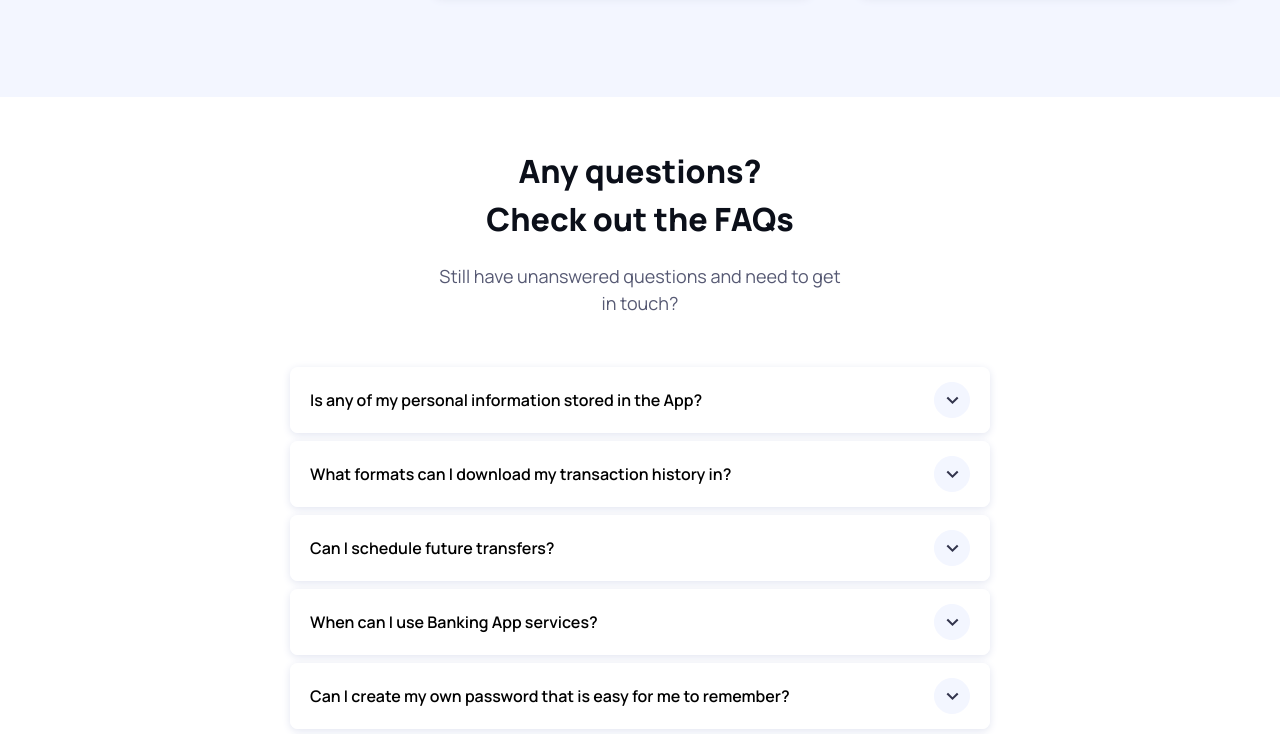
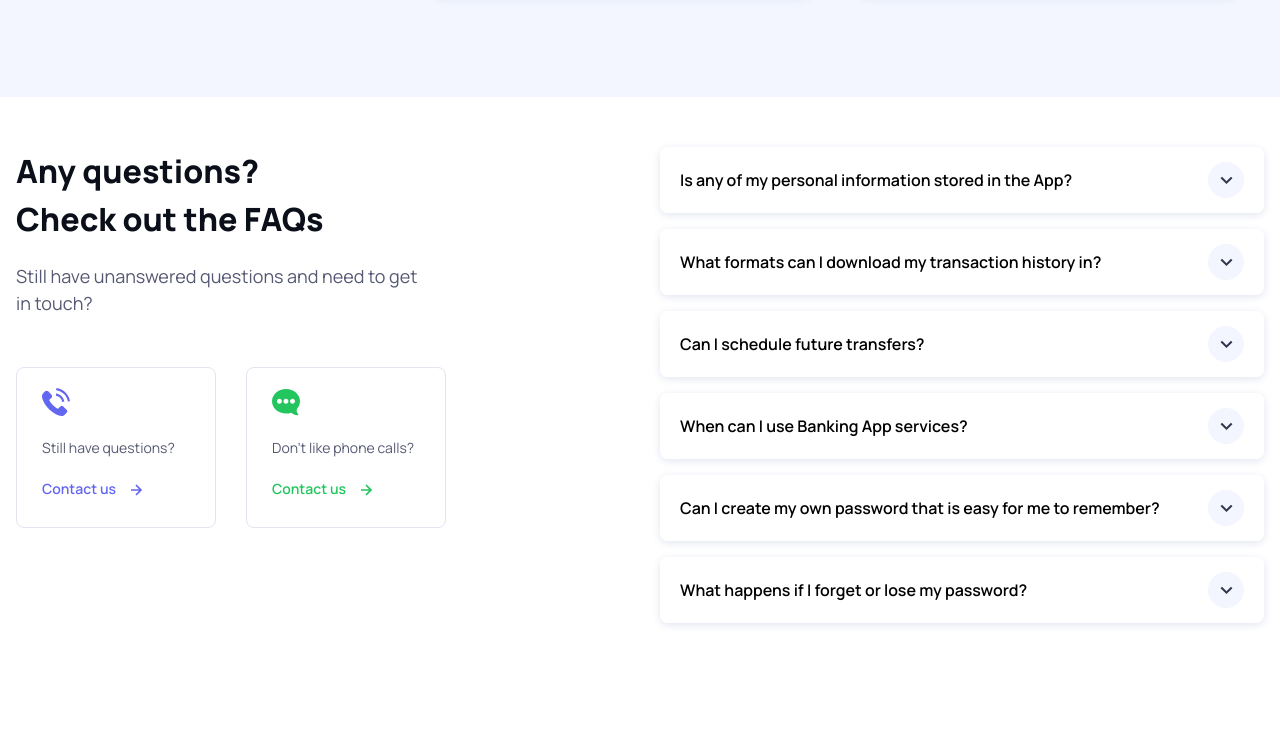
Before and after one commit to ChristofferRiquelme/silicon, a plain HTML site: page index.html in a window 1280 px wide. Shown: the part 3580-4314 px from the top of the page. After the commit the page ends 4243 px from the top, so only its background shows below. Drawn offline with Linux system fonts and the light colour scheme.

Commit message:
Desktop view done

```diff
--- a/css/style.css
+++ b/css/style.css
@@ -949,6 +949,14 @@ h1, h2, h3, h4, h5, h6 {
         display: flex;
         flex-direction: column;
     }
+
+    @media (width >= 1025px) {
+        display: grid;
+        grid-template-columns: 1fr 1fr;
+        grid-template-rows: auto 1fr;
+        gap: 0 40px;
+        align-items: start;
+    }
 }
 
 .silicon-faq-content {
@@ -959,6 +967,12 @@ h1, h2, h3, h4, h5, h6 {
     @media (width >= 768px) {
         order: 1;
     }
+
+    @media (width >= 1025px) {
+        grid-column: 1;
+        grid-row: 1;
+        align-items: flex-start;
+    }
 }
 
 .silicon-faq-content-title {
@@ -967,6 +981,12 @@ h1, h2, h3, h4, h5, h6 {
 
     @media (width >= 768px) {
         width: 340px;
+    }
+
+    @media (width >= 1025px) {
+        grid-column: 1;
+        grid-row: 1;
+        text-align: left;
     }
 
     h2 {
@@ -987,6 +1007,10 @@ h1, h2, h3, h4, h5, h6 {
         width: 410px;
     }
 
+    @media (width >= 1025px) {
+        text-align: left;
+    }
+
     p {
         font-size: 1.125rem;
         color: #565973;
@@ -1005,6 +1029,11 @@ h1, h2, h3, h4, h5, h6 {
         width: 100%;
         max-width: 700px;
     }
+
+    @media (width >= 1025px) {
+        grid-column: 1;
+        grid-row: 2;
+    }
 }
 
 .silicon-faq-item {
@@ -1013,6 +1042,11 @@ h1, h2, h3, h4, h5, h6 {
     width: 100%;
     max-width: 340px;
     border-radius: 8px;
+
+    @media (width >= 1025px) {
+        width: 100%;
+        max-width: 200px;
+    }
 }
 
 .silicon-faq-item-text {
@@ -1065,6 +1099,12 @@ h1, h2, h3, h4, h5, h6 {
         gap: 8px;
         margin-bottom: 40px;
         order: 2;
+    }
+
+    @media (width >= 1025px) {
+        grid-column: 2;
+        grid-row: 1 / span 2;
+        gap: 16px;
     }
 }
 
```
